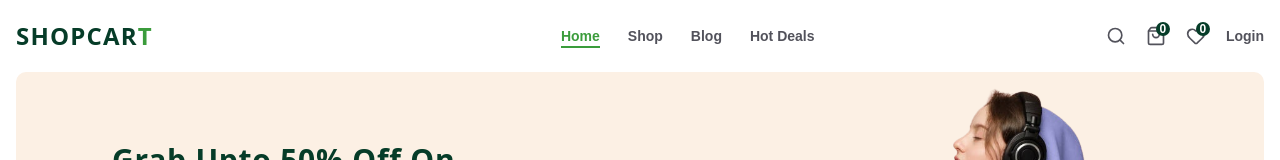
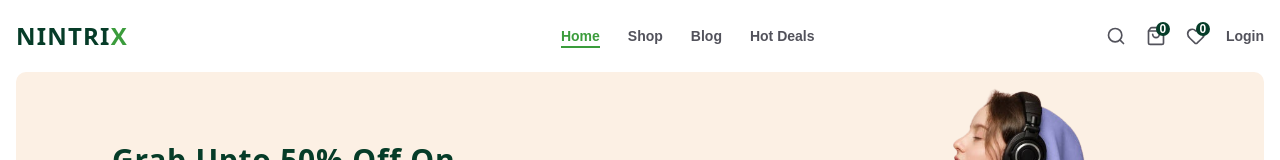
Before and after one commit to Roshen-Perera/nintrix-app, a Next.js app: page / in a window 1280 px wide. Shown: the top 160 px of the page. Built offline with nearby package versions, Linux system fonts and the light colour scheme; no server answers.

Commit message:
feat: add Logo component for site branding

```diff
--- a/components/Logo.tsx
+++ b/components/Logo.tsx
@@ -17,14 +17,14 @@ const Logo = ({
           className
         )}
       >
-        Shopcar
+        Nintri
         <span
           className={cn(
             "text-shop_light_green group-hover:text-shop_btn_dark_green hoverEffect",
             spanDesign
           )}
         >
-          t
+          X
         </span>
       </h2>
     </Link>
```
